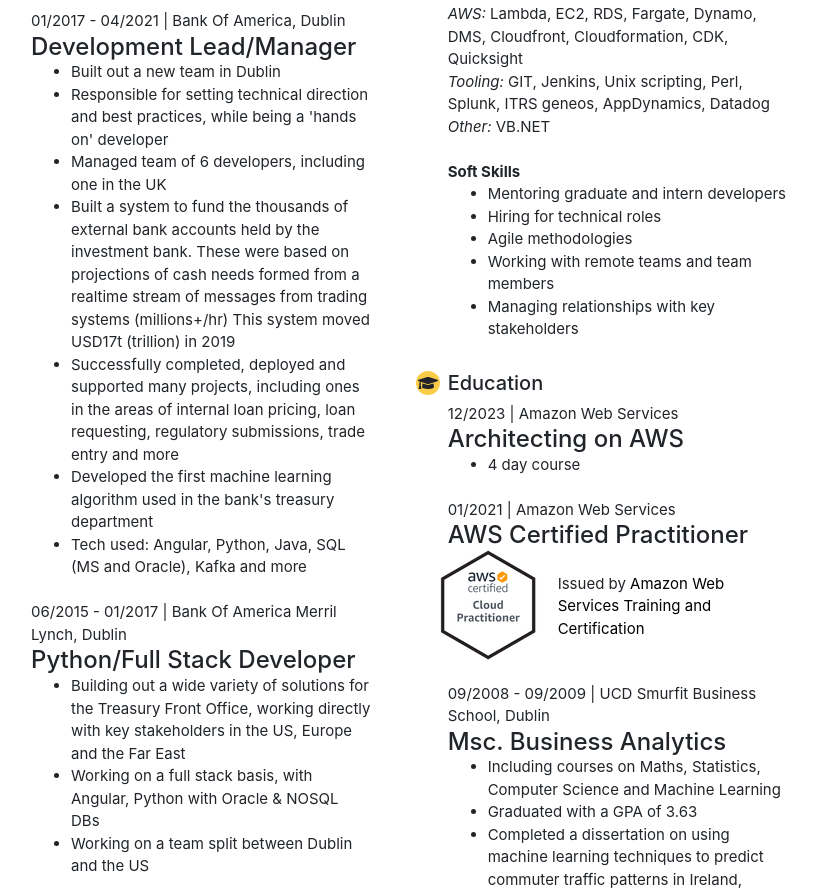
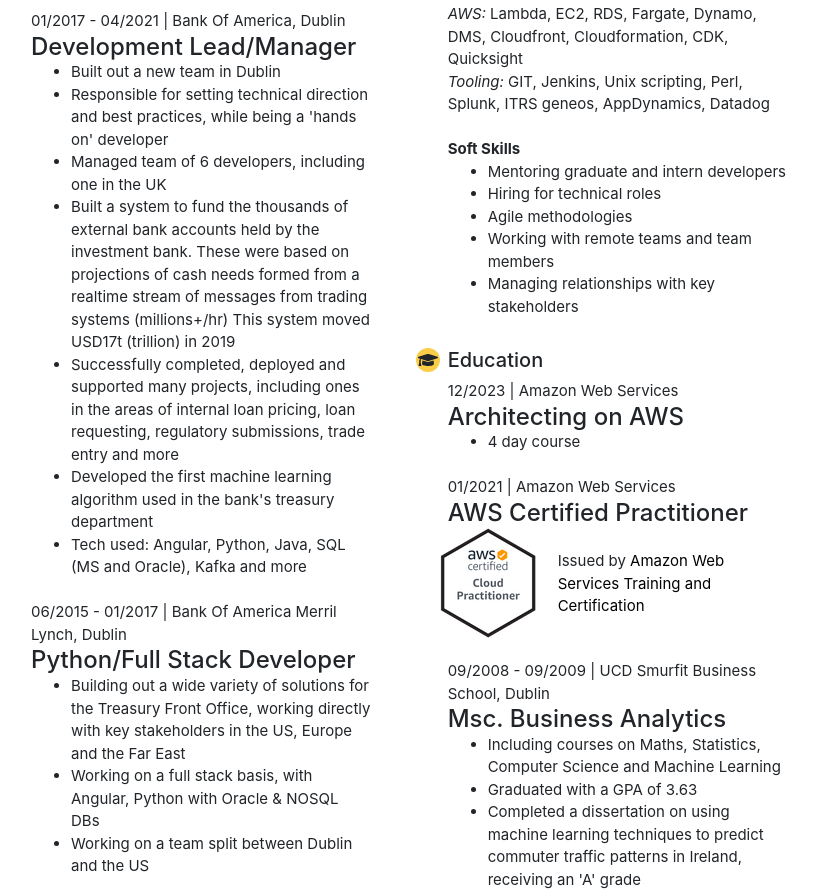
Before and after one commit to paulharte/angular-cv, an Angular app: page / in a window 1280 px wide. Shown: the part 828-1721 px from the top of the page, without its empty margins (31-848 px from the left). Built offline with nearby package versions, Linux system fonts and the light colour scheme.

Commit message:
REmove ancient content

```diff
--- a/src/app/cv-content/cv-content.component.html
+++ b/src/app/cv-content/cv-content.component.html
@@ -68,7 +68,6 @@
                     <i>Machine Learning:</i> Pandas, Jupyter, numPy, scikit-learn <br>
                     <i>AWS:</i> Lambda, EC2, RDS, Fargate, Dynamo, DMS, Cloudfront, Cloudformation, CDK, Quicksight<br>
                     <i>Tooling:</i> GIT, Jenkins, Unix scripting, Perl, Splunk, ITRS geneos, AppDynamics, Datadog<br>
-                    <i>Other:</i> VB.NET
                 </span>
             </div> <br>
             <strong>Soft Skills</strong>
```
